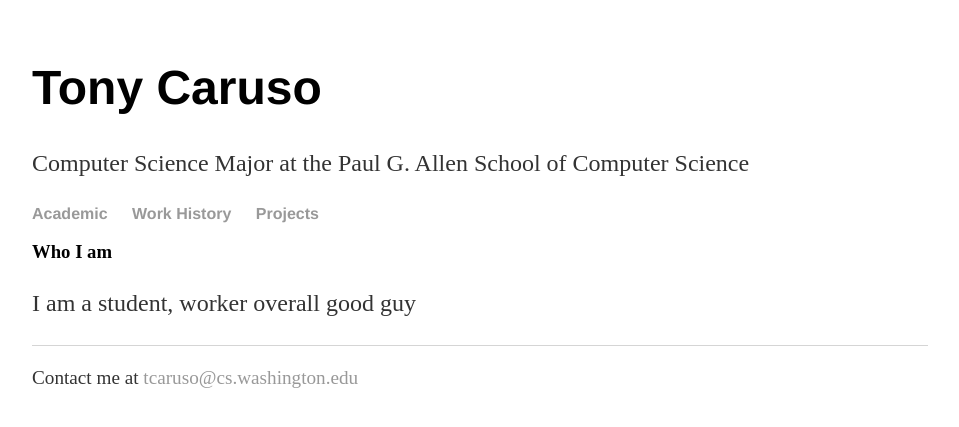
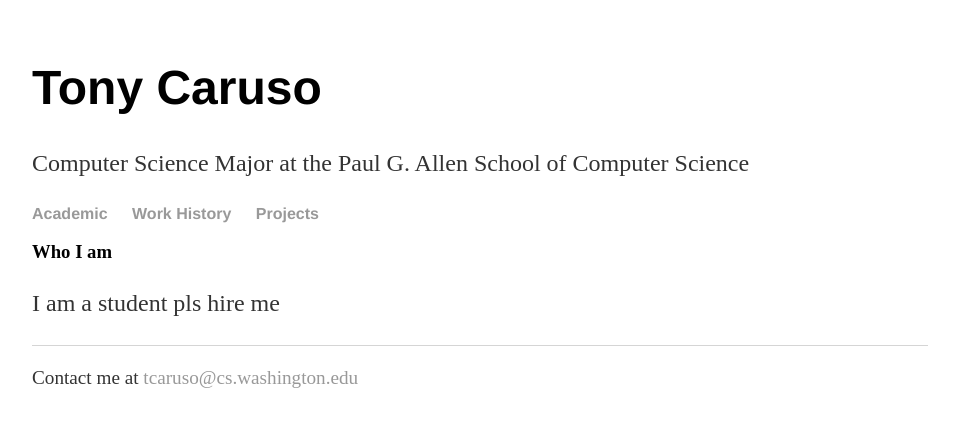
Before and after one commit to tone-y/tone-y.github.io, a Jekyll site: the page built from index.html, in a window 1280 px wide. Shown: the top 427 px of the page, without its empty margins (160-1119 px from the left). Built offline with Jekyll 4.4.1, drawn with Linux system fonts in a browser that asks for light colours.

```diff
--- a/index.html
+++ b/index.html
@@ -5,5 +5,5 @@ title: Tony Caruso
 
 <div class="blurb">
   <h3>Who I am</h3>
-  <p> I am a student, worker overall good guy</p>
+  <p> I am a student pls hire me</p>
 </div>
```
